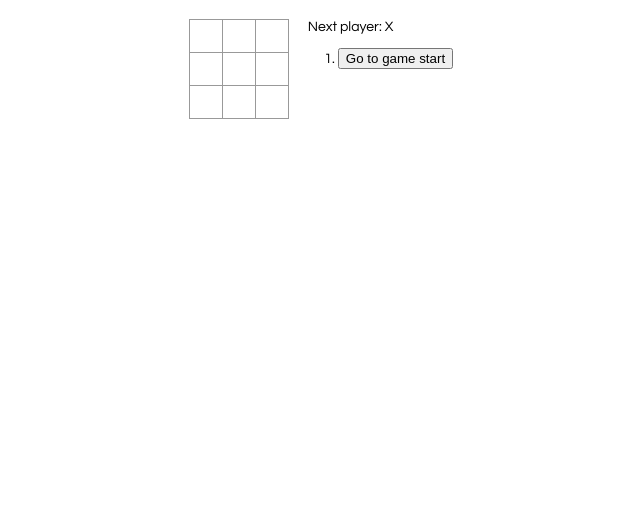
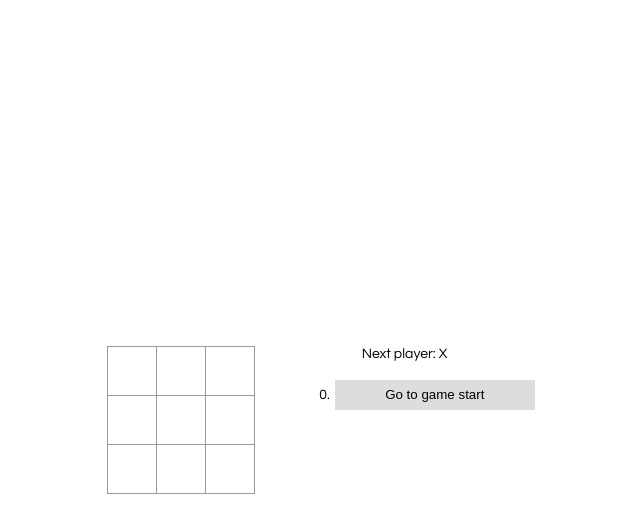
Before and after one commit to 1712480/PTUDWNC_BT01, a React app: page / in a window 1280 px wide. Shown: the whole page, without its empty margins (319-959 px from the left). Built offline with nearby package versions, Linux system fonts and the light colour scheme.

Commit message:
Splited into components, added css, effects

```diff
--- a/package.json
+++ b/package.json
@@ -11,7 +11,8 @@
     "path": "^0.12.7",
     "react": "^16.13.1",
     "react-dom": "^16.13.1",
-    "react-scripts": "3.4.3"
+    "react-scripts": "3.4.3",
+    "react-toastify": "^6.0.9"
   },
   "scripts": {
     "start": "node server.js",
--- /dev/null
+++ b/src/components/board/Board.css
@@ -0,0 +1,5 @@
+.board-row:after {
+    clear: both;
+    content: "";
+    display: table;
+}
--- /dev/null
+++ b/src/components/board/Board.js
@@ -0,0 +1,39 @@
+import React from "react";
+import Square from "../square/Square";
+
+import './Board.css';
+
+class Board extends React.Component {
+    renderSquare(i) {
+        return (
+            <Square
+                value={this.props.squares[i]}
+                onClick={() => this.props.onClick(i)}
+            />
+        );
+    }
+
+    render() {
+        return (
+            <div>
+                <div className="board-row">
+                    {this.renderSquare(0)}
+                    {this.renderSquare(1)}
+                    {this.renderSquare(2)}
+                </div>
+                <div className="board-row">
+                    {this.renderSquare(3)}
+                    {this.renderSquare(4)}
+                    {this.renderSquare(5)}
+                </div>
+                <div className="board-row">
+                    {this.renderSquare(6)}
+                    {this.renderSquare(7)}
+                    {this.renderSquare(8)}
+                </div>
+            </div>
+        );
+    }
+}
+
+export default Board;
--- /dev/null
+++ b/src/components/historyButton/HistoryButton.css
@@ -0,0 +1,22 @@
+.container {
+    display: flex;
+}
+
+.count {
+    margin: auto 5px;
+}
+
+.history-button {
+    cursor: pointer;
+    height: 30px;
+    width: 200px;
+    margin: 5px 0 5px;
+    border: none;
+    background-color: #dddddd;
+    transition: 0.3s ease;
+}
+
+.history-button:hover, .history-button:active, .history-button:focus {
+    background-color: darkgray;
+    outline: none;
+}
--- /dev/null
+++ b/src/components/historyButton/HistoryButton.js
@@ -0,0 +1,16 @@
+import React from 'react';
+
+import './HistoryButton.css';
+
+const HistoryButton = ({ move, onClick, description }) => {
+    return (
+        <div className="container">
+            <p className="count">{move}.</p>
+            <button className="history-button" onClick={() => onClick()}>
+                {description}
+            </button>
+        </div>
+    )
+}
+
+export default HistoryButton;
--- /dev/null
+++ b/src/components/square/Square.css
@@ -0,0 +1,23 @@
+.square {
+    background: #fff;
+    border: 1px solid #999;
+    float: left;
+    font-size: 24px;
+    font-weight: bold;
+    line-height: 34px;
+    height: 50px;
+    margin-right: -1px;
+    margin-top: -1px;
+    padding: 0;
+    text-align: center;
+    width: 50px;
+    cursor: pointer;
+}
+
+.square:focus {
+    outline: none;
+}
+
+.square:hover {
+    background-color: #dddddd;
+}
--- /dev/null
+++ b/src/components/square/Square.js
@@ -0,0 +1,13 @@
+import React from "react";
+
+import './Square.css';
+
+function Square(props) {
+    return (
+        <button className="square" onClick={props.onClick}>
+            {props.value}
+        </button>
+    );
+}
+
+export default Square
--- /dev/null
+++ b/src/components/toast/Toast.js
@@ -0,0 +1,20 @@
+import { toast } from 'react-toastify';
+import 'react-toastify/dist/ReactToastify.css';
+
+const options = {
+    position: "top-center",
+    autoClose: 3000,
+    hideProgressBar: true,
+    closeOnClick: true,
+    pauseOnHover: true,
+    draggable: true,
+    progress: undefined,
+    newestOnTop: true
+}
+
+toast.configure();
+
+export const notify = {
+    success: (message) => toast.success(message, options),
+    warning: (message) => toast.warning(message, options)
+}
--- a/src/index.css
+++ b/src/index.css
@@ -1,52 +1,12 @@
 body {
     font: 14px "Century Gothic", Futura, sans-serif;
     margin: 20px;
-}
-
-ol, ul {
-    padding-left: 30px;
-}
-
-.board-row:after {
-    clear: both;
-    content: "";
-    display: table;
-}
-
-.status {
-    margin-bottom: 10px;
-}
-
-.square {
-    background: #fff;
-    border: 1px solid #999;
-    float: left;
-    font-size: 24px;
-    font-weight: bold;
-    line-height: 34px;
-    height: 34px;
-    margin-right: -1px;
-    margin-top: -1px;
-    padding: 0;
-    text-align: center;
-    width: 34px;
-}
-
-.square:focus {
-    outline: none;
+    display: flex;
+    justify-content: center;
+    align-items: center;
+    height: 100vh;
 }
 
 .kbd-navigation .square:focus {
     background: #ddd;
 }
-
-.game {
-    display: flex;
-    flex-direction: row;
-    justify-content: center;
-    height: 100vh;
-}
-
-.game-info {
-    margin-left: 20px;
-}
--- a/src/index.js
+++ b/src/index.js
@@ -1,147 +1,9 @@
 import React from 'react';
 import ReactDOM from 'react-dom';
 import './index.css';
-
-function Square(props) {
-    return (
-        <button className="square" onClick={props.onClick}>
-            {props.value}
-        </button>
-    );
-}
-
-class Board extends React.Component {
-    renderSquare(i) {
-        return (
-            <Square
-                value={this.props.squares[i]}
-                onClick={() => this.props.onClick(i)}
-            />
-        );
-    }
-
-    render() {
-        return (
-            <div>
-                <div className="board-row">
-                    {this.renderSquare(0)}
-                    {this.renderSquare(1)}
-                    {this.renderSquare(2)}
-                </div>
-                <div className="board-row">
-                    {this.renderSquare(3)}
-                    {this.renderSquare(4)}
-                    {this.renderSquare(5)}
-                </div>
-                <div className="board-row">
-                    {this.renderSquare(6)}
-                    {this.renderSquare(7)}
-                    {this.renderSquare(8)}
-                </div>
-            </div>
-        );
-    }
-}
-
-class Game extends React.Component {
-    constructor(props) {
-        super(props);
-        this.state = {
-            history: [{
-                squares: Array(9).fill(null),
-            }],
-            stepNumber: 0,
-            xIsNext: true
-        }
-    }
-
-    handleClick(i) {
-        const history = this.state.history.slice(0, this.state.stepNumber + 1);
-        const current = history[history.length - 1];
-        const squares = current.squares.slice();
-        if (calculateWinner(squares || squares[i])) {
-            return;
-        }
-        squares[i] = this.state.xIsNext ? 'X' : 'O';
-        this.setState({
-            history: history.concat([{
-                squares: squares,
-            }]),
-            stepNumber: history.length,
-            xIsNext: !this.state.xIsNext,
-        });
-    }
-
-    jumpTo(step) {
-        this.setState({
-            stepNumber: step,
-            xIsNext: (step % 2) === 0,
-        });
-    }
-
-    render() {
-        const history = this.state.history;
-        const current = history[this.state.stepNumber];
-        const winner = calculateWinner(current.squares);
-
-        const moves = history.map((step, move) => {
-            const desc = move ?
-                `Go to move #${move}` :
-                'Go to game start';
-            return (
-                <li key={move}>
-                    <button onClick={() => this.jumpTo(move)}>{desc}</button>
-                </li>
-            );
-        });
-
-        let status;
-        if (winner) {
-            status = `Winner: ${winner}`;
-        } else {
-            status = `Next player: ${this.state.xIsNext ? 'X' : 'O'}`;
-        }
-
-        return (
-            <div className="game">
-                <div className="game-board">
-                    <Board
-                        squares={current.squares}
-                        onClick={(i) => this.handleClick(i)}
-                    />
-                </div>
-                <div className="game-info">
-                    <div>{status}</div>
-                    <ol>{moves}</ol>
-                </div>
-            </div>
-        );
-    }
-}
-
-// ========================================
+import Game from './pages/game/Game';
 
 ReactDOM.render(
     <Game />,
     document.getElementById('root')
 );
-
-function calculateWinner(squares) {
-    const lines = [
-        [0, 1, 2],
-        [3, 4, 5],
-        [6, 7, 8],
-        [0, 3, 6],
-        [1, 4, 7],
-        [2, 5, 8],
-        [0, 4, 8],
-        [2, 4, 6],
-    ];
-    for (let i = 0; i < lines.length; i++) {
-        const [a, b, c] = lines[i];
-        if (squares[a] && squares[a] === squares[b] && squares[a] === squares[c]) {
-            return squares[a];
-        }
-    }
-    return null;
-}
--- /dev/null
+++ b/src/pages/game/Game.css
@@ -0,0 +1,28 @@
+.game {
+    display: flex;
+    flex-direction: row;
+    justify-content: center;
+}
+
+.game-info {
+    margin-left: 20px;
+    text-align: center;
+}
+
+.status {
+    margin-bottom: 10px;
+}
+
+.reset-button {
+    width: 100%;
+    height: 50px;
+    color: white;
+    background-color: dodgerblue;
+    outline: none;
+    cursor: pointer;
+    border: none;
+}
+
+.reset-button:hover, .reset-button:focus, .reset-button:active {
+    background-color: blue;
+}
--- /dev/null
+++ b/src/pages/game/Game.js
@@ -0,0 +1,100 @@
+import React from "react";
+
+import Board from "../../components/board/Board";
+import { notify } from '../../components/toast/Toast';
+
+import { calculateWinner } from './Game.util';
+import './Game.css';
+import HistoryButton from "../../components/historyButton/HistoryButton";
+
+const initialState = {
+    history: [{
+        squares: Array(9).fill(null),
+    }],
+    stepNumber: 0,
+    xIsNext: true
+}
+
+class Game extends React.Component {
+    constructor(props) {
+        super(props);
+        this.state = initialState;
+    }
+
+    handleClick(i) {
+        const history = this.state.history.slice(0, this.state.stepNumber + 1);
+        const current = history[history.length - 1];
+        const squares = current.squares.slice();
+        if (calculateWinner(squares || squares[i])) {
+            return;
+        }
+        if (squares[i] !== null) {
+            notify.warning('Can not make new move on this square!');
+            return;
+        }
+        squares[i] = this.state.xIsNext ? 'X' : 'O';
+        this.setState({
+            history: history.concat([{
+                squares: squares,
+            }]),
+            stepNumber: history.length,
+            xIsNext: !this.state.xIsNext,
+        });
+    }
+
+    jumpTo(step) {
+        notify.success(`Jumped to move #${step}`)
+        this.setState({
+            stepNumber: step,
+            xIsNext: (step % 2) === 0,
+        });
+    }
+
+    render() {
+        const history = this.state.history;
+        const current = history[this.state.stepNumber];
+        const winner = calculateWinner(current.squares);
+
+        const moves = history.map((step, move) => {
+            const desc = move ?
+                `Go to move #${move}` :
+                'Go to game start';
+            return (
+                <HistoryButton
+                    key={move}
+                    onClick={() => this.jumpTo(move)}
+                    description={desc}
+                    move={move}
+                />
+            );
+        });
+
+        let status;
+        if (winner) {
+            notify.success(`Winner: ${winner}`);
+            status = `End game.`;
+        } else {
+            status = `Next player: ${this.state.xIsNext ? 'X' : 'O'}`;
+        }
+
+        return (
+            <div>
+                <div className="game">
+                    <div className="game-board">
+                        <Board
+                            squares={current.squares}
+                            onClick={(i) => this.handleClick(i)}
+                        />
+                    </div>
+                    <div className="game-info">
+                        <div className="status">{status}</div>
+                        <ol>{moves}</ol>
+                    </div>
+                </div>
+                {winner ? <button className="reset-button" onClick={() => this.setState(initialState)}>Play again!</button> : ''}
+            </div>
+        );
+    }
+}
+
+export default Game;
--- /dev/null
+++ b/src/pages/game/Game.util.js
@@ -0,0 +1,19 @@
+export function calculateWinner(squares) {
+    const lines = [
+        [0, 1, 2],
+        [3, 4, 5],
+        [6, 7, 8],
+        [0, 3, 6],
+        [1, 4, 7],
+        [2, 5, 8],
+        [0, 4, 8],
+        [2, 4, 6],
+    ];
+    for (let i = 0; i < lines.length; i++) {
+        const [a, b, c] = lines[i];
+        if (squares[a] && squares[a] === squares[b] && squares[a] === squares[c]) {
+            return squares[a];
+        }
+    }
+    return null;
+}
```
Also changed, not shown: 1 other file.
